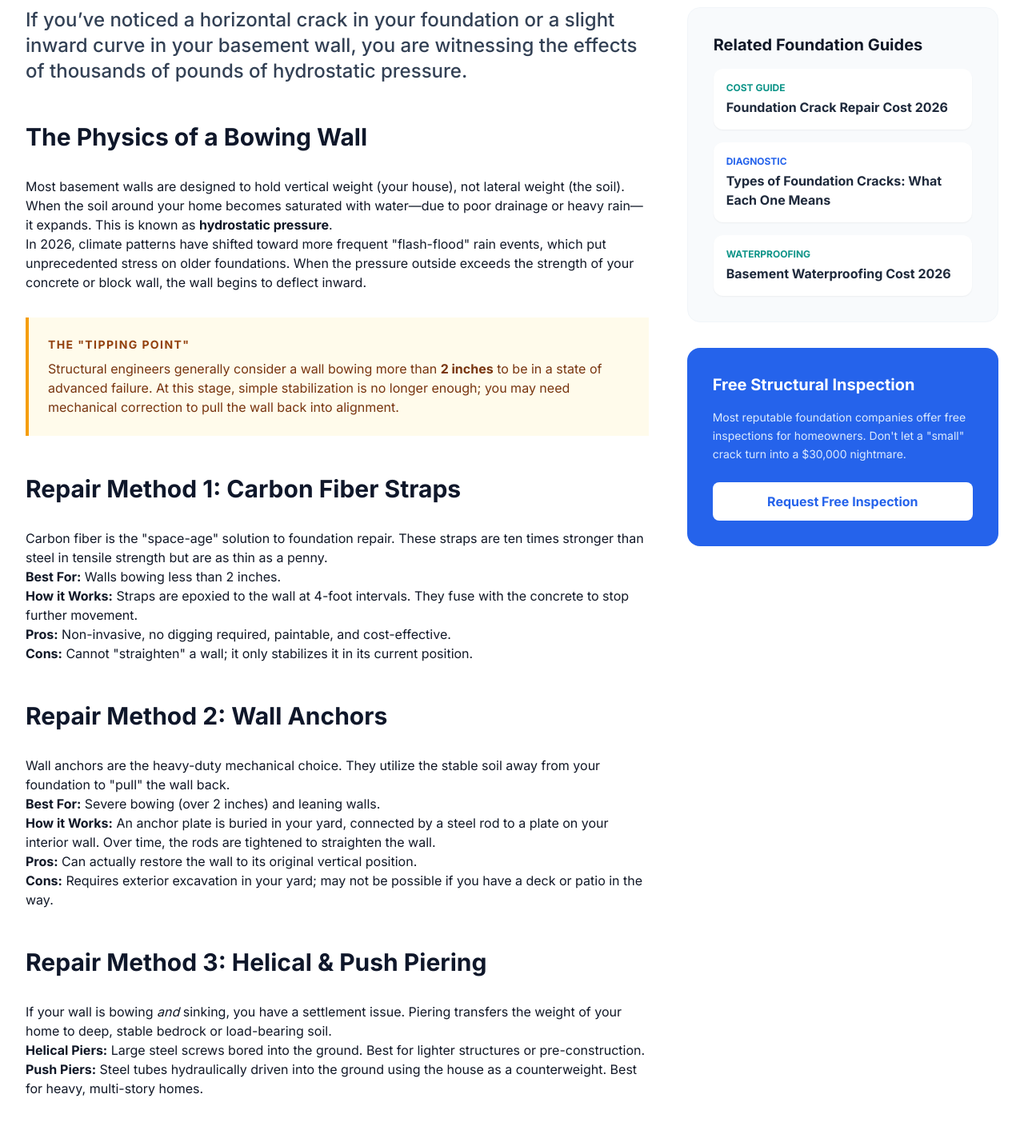
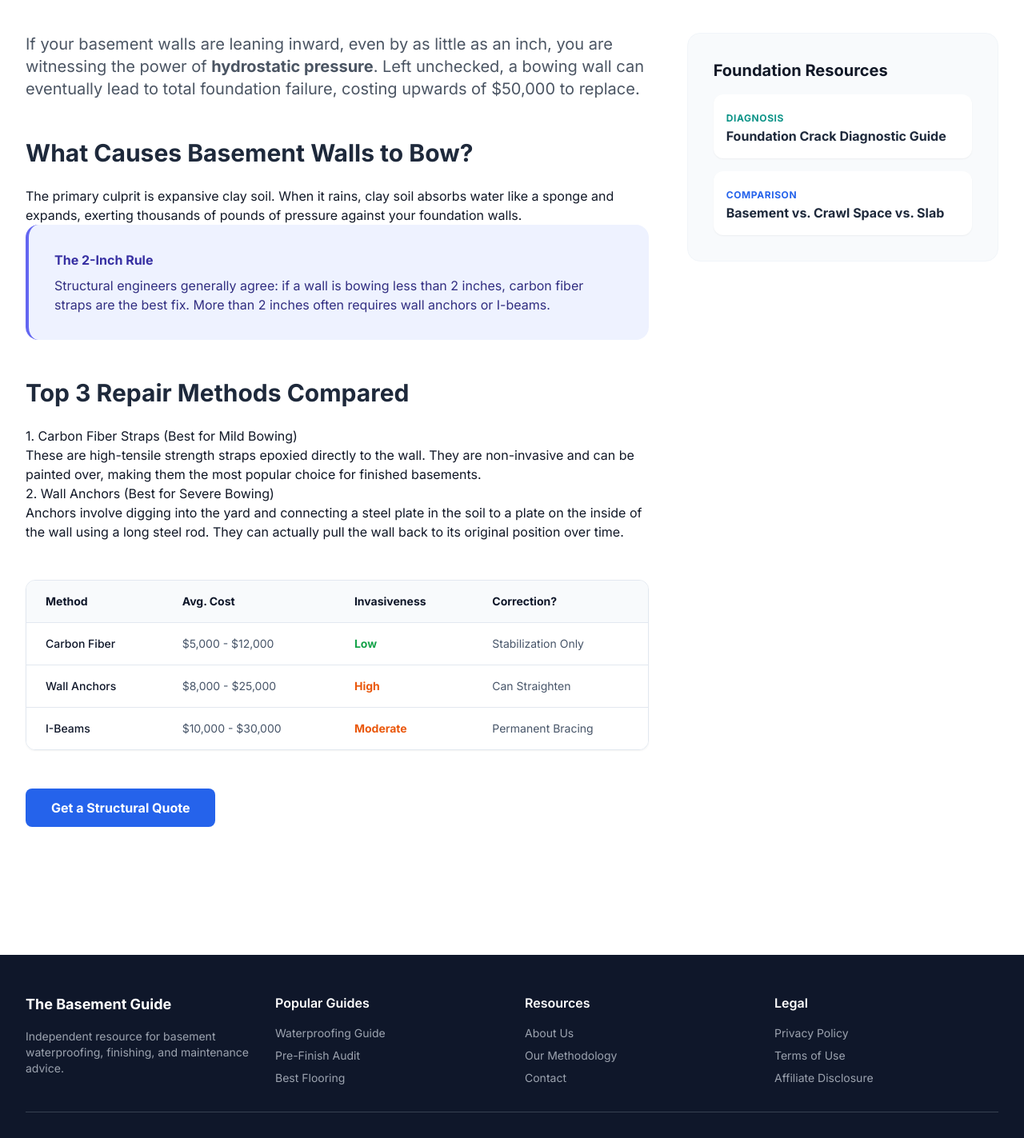
Before and after one commit to thebasementguide2026/basement-guide, a Next.js app: page /articles/bowing-basement-walls in a window 1280 px wide. Shown: the part 600-2023 px from the top of the page at 80% size. Built offline with nearby package versions, Linux system fonts and the light colour scheme.

Commit message:
Update page.tsx

```diff
--- a/app/articles/bowing-basement-walls/page.tsx
+++ b/app/articles/bowing-basement-walls/page.tsx
@@ -9,33 +9,33 @@ export const metadata: Metadata = {
 
 export default function BowingWallsArticle() {
   return (
-    <div className="bg-white min-h-screen">
+    <div className='bg-white min-h-screen'>
       {/* Article Hero */}
-      <section className="relative h-[60vh] min-h-[400px] bg-slate-900">
+      <section className='relative h-[60vh] min-h-[400px] bg-slate-900'>
         <Image
-          src="/bowed-walled.jpg"
-          alt="Bowing basement wall with structural cracks"
+          src='/bowed-wall.jpg'
+          alt='Bowing basement wall with structural cracks'
           fill
-          className="object-cover opacity-60"
+          className='object-cover opacity-60'
           priority
         />
-        <div className="absolute inset-0 flex items-center">
-          <div className="container-custom">
-            <div className="max-w-3xl">
-              <span className="bg-blue-600 text-white px-4 py-1 rounded-full text-sm font-bold uppercase tracking-widest mb-6 inline-block">
+        <div className='absolute inset-0 flex items-center'>
+          <div className='container-custom'>
+            <div className='max-w-3xl'>
+              <span className='bg-blue-600 text-white px-4 py-1 rounded-full text-sm font-bold uppercase tracking-widest mb-6 inline-block'>
                 Pillar Guide: Structural
               </span>
-              <h1 className="text-4xl md:text-6xl font-bold text-white mb-6 leading-tight">
+              <h1 className='text-4xl md:text-6xl font-bold text-white mb-6 leading-tight'>
                 Bowing Basement Walls: Causes, Repair Methods & Cost
               </h1>
-              <p className="text-xl text-slate-200 mb-8 leading-relaxed">
+              <p className='text-xl text-slate-200 mb-8 leading-relaxed'>
                 A bowing wall is a structural emergency in slow motion. Learn how to diagnose the cause and choose the right repair method before the damage becomes irreversible.
               </p>
-              <div className="flex items-center gap-4">
-                <div className="w-12 h-12 bg-teal-500 rounded-full flex items-center justify-center text-white font-bold">BG</div>
-                <div className="text-white">
-                  <p className="font-bold">The Basement Guide Staff</p>
-                  <p className="text-slate-400 text-sm">Updated February 2026 • 18 min read</p>
+              <div className='flex items-center gap-4'>
+                <div className='w-12 h-12 bg-teal-500 rounded-full flex items-center justify-center text-white font-bold'>BG</div>
+                <div className='text-white'>
+                  <p className='font-bold'>The Basement Guide Staff</p>
+                  <p className='text-slate-400 text-sm'>Updated February 2026 • 18 min read</p>
                 </div>
               </div>
             </div>
@@ -43,143 +43,94 @@ export default function BowingWallsArticle() {
         </div>
       </section>
 
-      {/* Article Content */}
-      <section className="py-16">
-        <div className="container-custom">
-          <div className="flex flex-col lg:flex-row gap-12">
+      <section className='py-16 md:py-24'>
+        <div className='container-custom flex flex-col lg:flex-row gap-12'>
           {/* Main Content */}
-            <div className="lg:w-2/3">
-              <div className="prose prose-slate prose-lg max-w-none">
-                <p className="lead text-2xl text-slate-700 font-medium mb-8">
-                  If you’ve noticed a horizontal crack in your foundation or a slight inward curve in your basement wall, you are witnessing the effects of thousands of pounds of hydrostatic pressure.
+          <div className='lg:w-2/3'>
+            <div className='prose prose-slate prose-lg max-w-none'>
+              <p className='lead text-xl text-gray-600 mb-10'>
+                If your basement walls are leaning inward, even by as little as an inch, you are witnessing the power of <strong>hydrostatic pressure</strong>. Left unchecked, a bowing wall can eventually lead to total foundation failure, costing upwards of $50,000 to replace.
               </p>
 
-                <h2 className="text-3xl font-bold text-slate-800 mt-12 mb-8 text-slate-900">The Physics of a Bowing Wall</h2>
+              <h2 className='text-3xl font-bold text-slate-800 mt-12 mb-6'>What Causes Basement Walls to Bow?</h2>
               <p>
-                  Most basement walls are designed to hold vertical weight (your house), not lateral weight (the soil). When the soil around your home becomes saturated with water—due to poor drainage or heavy rain—it expands. This is known as <strong>hydrostatic pressure</strong>.
-                </p>
-                <p>
-                  In 2026, climate patterns have shifted toward more frequent "flash-flood" rain events, which put unprecedented stress on older foundations. When the pressure outside exceeds the strength of your concrete or block wall, the wall begins to deflect inward.
+                The primary culprit is expansive clay soil. When it rains, clay soil absorbs water like a sponge and expands, exerting thousands of pounds of pressure against your foundation walls.
               </p>
 
-                <div className="bg-amber-50 border-l-4 border-amber-500 p-6 my-8">
-                  <h4 className="text-amber-800 font-bold mb-2 uppercase text-sm tracking-widest">The "Tipping Point"</h4>
-                  <p className="text-amber-900 m-0">
-                    Structural engineers generally consider a wall bowing more than <strong>2 inches</strong> to be in a state of advanced failure. At this stage, simple stabilization is no longer enough; you may need mechanical correction to pull the wall back into alignment.
+              <div className='bg-indigo-50 p-8 rounded-2xl mb-10 border-l-4 border-indigo-500'>
+                <h4 className='font-bold text-indigo-800 mb-2'>The 2-Inch Rule</h4>
+                <p className='text-indigo-900 mb-0'>
+                  Structural engineers generally agree: if a wall is bowing less than 2 inches, carbon fiber straps are the best fix. More than 2 inches often requires wall anchors or I-beams.
                 </p>
               </div>
 
-                <h2 className="text-3xl font-bold text-slate-800 mt-12 mb-8 text-slate-900">Repair Method 1: Carbon Fiber Straps</h2>
+              <h2 className='text-3xl font-bold text-slate-800 mt-12 mb-6'>Top 3 Repair Methods Compared</h2>
+
+              <h3>1. Carbon Fiber Straps (Best for Mild Bowing)</h3>
               <p>
-                  Carbon fiber is the "space-age" solution to foundation repair. These straps are ten times stronger than steel in tensile strength but are as thin as a penny.
+                These are high-tensile strength straps epoxied directly to the wall. They are non-invasive and can be painted over, making them the most popular choice for finished basements.
               </p>
-                <ul>
-                  <li><strong>Best For:</strong> Walls bowing less than 2 inches.</li>
-                  <li><strong>How it Works:</strong> Straps are epoxied to the wall at 4-foot intervals. They fuse with the concrete to stop further movement.</li>
-                  <li><strong>Pros:</strong> Non-invasive, no digging required, paintable, and cost-effective.</li>
-                  <li><strong>Cons:</strong> Cannot "straighten" a wall; it only stabilizes it in its current position.</li>
-                </ul>
 
-                <h2 className="text-3xl font-bold text-slate-800 mt-12 mb-8 text-slate-900">Repair Method 2: Wall Anchors</h2>
+              <h3>2. Wall Anchors (Best for Severe Bowing)</h3>
               <p>
-                  Wall anchors are the heavy-duty mechanical choice. They utilize the stable soil away from your foundation to "pull" the wall back.
+                Anchors involve digging into the yard and connecting a steel plate in the soil to a plate on the inside of the wall using a long steel rod. They can actually pull the wall back to its original position over time.
               </p>
-                <ul>
-                  <li><strong>Best For:</strong> Severe bowing (over 2 inches) and leaning walls.</li>
-                  <li><strong>How it Works:</strong> An anchor plate is buried in your yard, connected by a steel rod to a plate on your interior wall. Over time, the rods are tightened to straighten the wall.</li>
-                  <li><strong>Pros:</strong> Can actually restore the wall to its original vertical position.</li>
-                  <li><strong>Cons:</strong> Requires exterior excavation in your yard; may not be possible if you have a deck or patio in the way.</li>
-                </ul>
 
-                <h2 className="text-3xl font-bold text-slate-800 mt-12 mb-8 text-slate-900">Repair Method 3: Helical & Push Piering</h2>
-                <p>
-                  If your wall is bowing <em>and</em> sinking, you have a settlement issue. Piering transfers the weight of your home to deep, stable bedrock or load-bearing soil.
-                </p>
-                <ul>
-                  <li><strong>Helical Piers:</strong> Large steel screws bored into the ground. Best for lighter structures or pre-construction.</li>
-                  <li><strong>Push Piers:</strong> Steel tubes hydraulically driven into the ground using the house as a counterweight. Best for heavy, multi-story homes.</li>
-                </ul>
-
-                <h2 className="text-3xl font-bold text-slate-800 mt-12 mb-8 text-slate-900">Cost Comparison Table (2026 Data)</h2>
-                <div className="overflow-x-auto my-10">
-                  <table className="min-w-full border-collapse border border-slate-200">
-                    <thead>
-                      <tr className="bg-slate-100">
-                        <th className="border border-slate-200 p-4 text-left">Repair Method</th>
-                        <th className="border border-slate-200 p-4 text-left">Avg. Cost Per Unit</th>
-                        <th className="border border-slate-200 p-4 text-left">Typical Project Total</th>
+              <div className='my-12 overflow-hidden rounded-xl border border-slate-200 shadow-sm'>
+                <table className='min-w-full divide-y divide-slate-200'>
+                  <thead className='bg-slate-50'>
+                    <tr>
+                      <th className='px-6 py-4 text-left text-sm font-bold text-slate-900'>Method</th>
+                      <th className='px-6 py-4 text-left text-sm font-bold text-slate-900'>Avg. Cost</th>
+                      <th className='px-6 py-4 text-left text-sm font-bold text-slate-900'>Invasiveness</th>
+                      <th className='px-6 py-4 text-left text-sm font-bold text-slate-900'>Correction?</th>
                     </tr>
                   </thead>
-                    <tbody>
+                  <tbody className='divide-y divide-slate-200 bg-white'>
                     <tr>
-                        <td className="border border-slate-200 p-4">Carbon Fiber Straps</td>
-                        <td className="border border-slate-200 p-4">$350 – $900</td>
-                        <td className="border border-slate-200 p-4">$2,500 – $6,000</td>
+                      <td className='px-6 py-4 text-sm font-medium text-slate-900'>Carbon Fiber</td>
+                      <td className='px-6 py-4 text-sm text-slate-600'>$5,000 - $12,000</td>
+                      <td className='px-6 py-4 text-sm text-green-600 font-bold'>Low</td>
+                      <td className='px-6 py-4 text-sm text-slate-600'>Stabilization Only</td>
                     </tr>
                     <tr>
-                        <td className="border border-slate-200 p-4">Wall Anchors</td>
-                        <td className="border border-slate-200 p-4">$600 – $1,200</td>
-                        <td className="border border-slate-200 p-4">$4,500 – $12,000</td>
+                      <td className='px-6 py-4 text-sm font-medium text-slate-900'>Wall Anchors</td>
+                      <td className='px-6 py-4 text-sm text-slate-600'>$8,000 - $25,000</td>
+                      <td className='px-6 py-4 text-sm text-orange-600 font-bold'>High</td>
+                      <td className='px-6 py-4 text-sm text-slate-600'>Can Straighten</td>
                     </tr>
                     <tr>
-                        <td className="border border-slate-200 p-4">Steel I-Beams</td>
-                        <td className="border border-slate-200 p-4">$700 – $1,500</td>
-                        <td className="border border-slate-200 p-4">$5,000 – $15,000</td>
-                      </tr>
-                      <tr>
-                        <td className="border border-slate-200 p-4">Helical/Push Piers</td>
-                        <td className="border border-slate-200 p-4">$1,500 – $2,500</td>
-                        <td className="border border-slate-200 p-4">$15,000 – $35,000+</td>
+                      <td className='px-6 py-4 text-sm font-medium text-slate-900'>I-Beams</td>
+                      <td className='px-6 py-4 text-sm text-slate-600'>$10,000 - $30,000</td>
+                      <td className='px-6 py-4 text-sm text-orange-600 font-bold'>Moderate</td>
+                      <td className='px-6 py-4 text-sm text-slate-600'>Permanent Bracing</td>
                     </tr>
                   </tbody>
                 </table>
               </div>
 
-                <h2 className="text-3xl font-bold text-slate-800 mt-12 mb-8 text-slate-900">Summary: Which Solution is Right for You?</h2>
-                <p>
-                  Choosing the right method depends entirely on the <strong>severity of the bow</strong> and your <strong>long-term plans</strong> for the home. If you plan to finish the basement, carbon fiber is the clear winner for its low profile. If the wall is structurally compromised, wall anchors are the gold standard.
-                </p>
-                <div className="bg-slate-800 text-white p-8 rounded-2xl my-12">
-                  <h3 className="text-white text-2xl font-bold mb-4">Need a Professional Opinion?</h3>
-                  <p className="text-slate-300 mb-6">
-                    Bowing walls are not a DIY project. A single mistake can lead to catastrophic wall failure. We recommend getting at least three quotes from licensed foundation repair specialists.
-                  </p>
-                  <Link href="/contact" className="bg-teal-500 hover:bg-teal-400 text-white font-bold py-3 px-8 rounded-lg transition-colors inline-block">
-                    Find a Specialist Near You
+              <div className='mt-12'>
+                <Link href='/contact' className='bg-blue-600 hover:bg-blue-500 text-white font-bold py-3 px-8 rounded-lg transition-colors inline-block'>
+                  Get a Structural Quote
                 </Link>
               </div>
             </div>
           </div>
 
           {/* Sidebar */}
-            <div className="lg:w-1/3">
-              <div className="sticky top-8 space-y-8">
-                <div className="bg-slate-50 p-8 rounded-2xl border border-slate-100">
-                  <h3 className="font-bold text-xl mb-4">Related Foundation Guides</h3>
-                  <div className="space-y-4">
-                    <Link href="/articles/foundation-crack-repair-cost" className="block p-4 bg-white rounded-xl shadow-sm hover:shadow-md transition-shadow">
-                      <span className="text-teal-600 text-xs font-bold uppercase block mb-1">Cost Guide</span>
-                      <span className="font-bold text-slate-800">Foundation Crack Repair Cost 2026</span>
+          <div className='lg:w-1/3'>
+            <div className='sticky top-8 space-y-8'>
+              <div className='bg-slate-50 p-8 rounded-2xl border border-slate-100'>
+                <h3 className='font-bold text-xl mb-4'>Foundation Resources</h3>
+                <div className='space-y-4'>
+                  <Link href='/articles/types-of-foundation-cracks' className='block p-4 bg-white rounded-xl shadow-sm hover:shadow-md transition-shadow'>
+                    <span className='text-teal-600 text-xs font-bold uppercase tracking-wider'>Diagnosis</span>
+                    <span className='block font-bold text-slate-800'>Foundation Crack Diagnostic Guide</span>
                   </Link>
-                    <Link href="/articles/types-of-foundation-cracks" className="block p-4 bg-white rounded-xl shadow-sm hover:shadow-md transition-shadow">
-                      <span className="text-blue-600 text-xs font-bold uppercase block mb-1">Diagnostic</span>
-                      <span className="font-bold text-slate-800">Types of Foundation Cracks: What Each One Means</span>
+                  <Link href='/articles/basement-vs-crawl-space-vs-slab' className='block p-4 bg-white rounded-xl shadow-sm hover:shadow-md transition-shadow'>
+                    <span className='text-blue-600 text-xs font-bold uppercase tracking-wider'>Comparison</span>
+                    <span className='block font-bold text-slate-800'>Basement vs. Crawl Space vs. Slab</span>
                   </Link>
-                    <Link href="/articles/basement-waterproofing-cost" className="block p-4 bg-white rounded-xl shadow-sm hover:shadow-md transition-shadow">
-                      <span className="text-teal-600 text-xs font-bold uppercase block mb-1">Waterproofing</span>
-                      <span className="font-bold text-slate-800">Basement Waterproofing Cost 2026</span>
-                    </Link>
-                  </div>
-                </div>
-
-                <div className="bg-blue-600 p-8 rounded-2xl text-white">
-                  <h3 className="font-bold text-xl mb-4">Free Structural Inspection</h3>
-                  <p className="text-blue-100 mb-6 text-sm leading-relaxed">
-                    Most reputable foundation companies offer free inspections for homeowners. Don't let a "small" crack turn into a $30,000 nightmare.
-                  </p>
-                  <button className="w-full bg-white text-blue-600 font-bold py-3 rounded-lg hover:bg-blue-50 transition-colors">
-                    Request Free Inspection
-                  </button>
                 </div>
               </div>
             </div>
```
Lines whose indentation alone changed are shown as unchanged.
